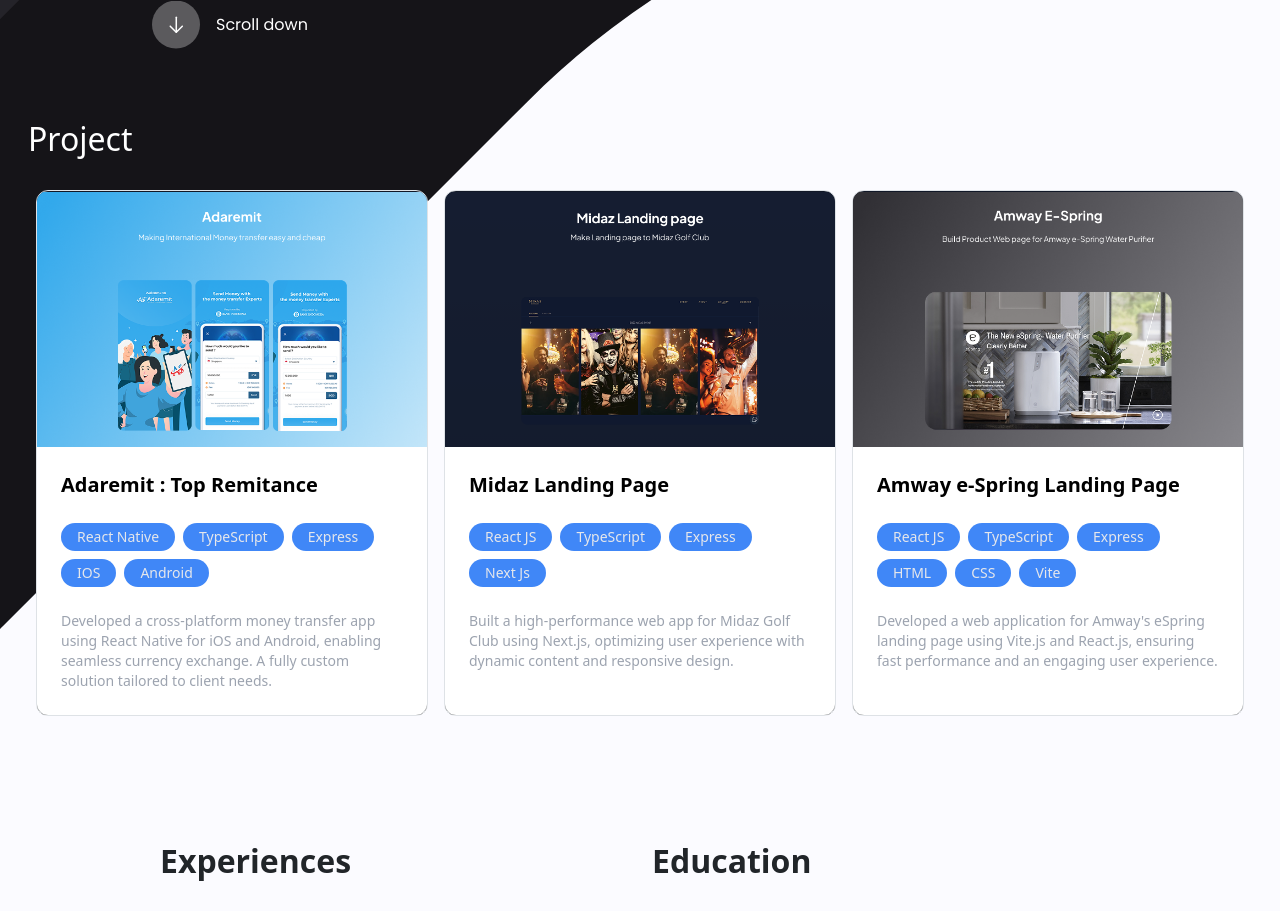
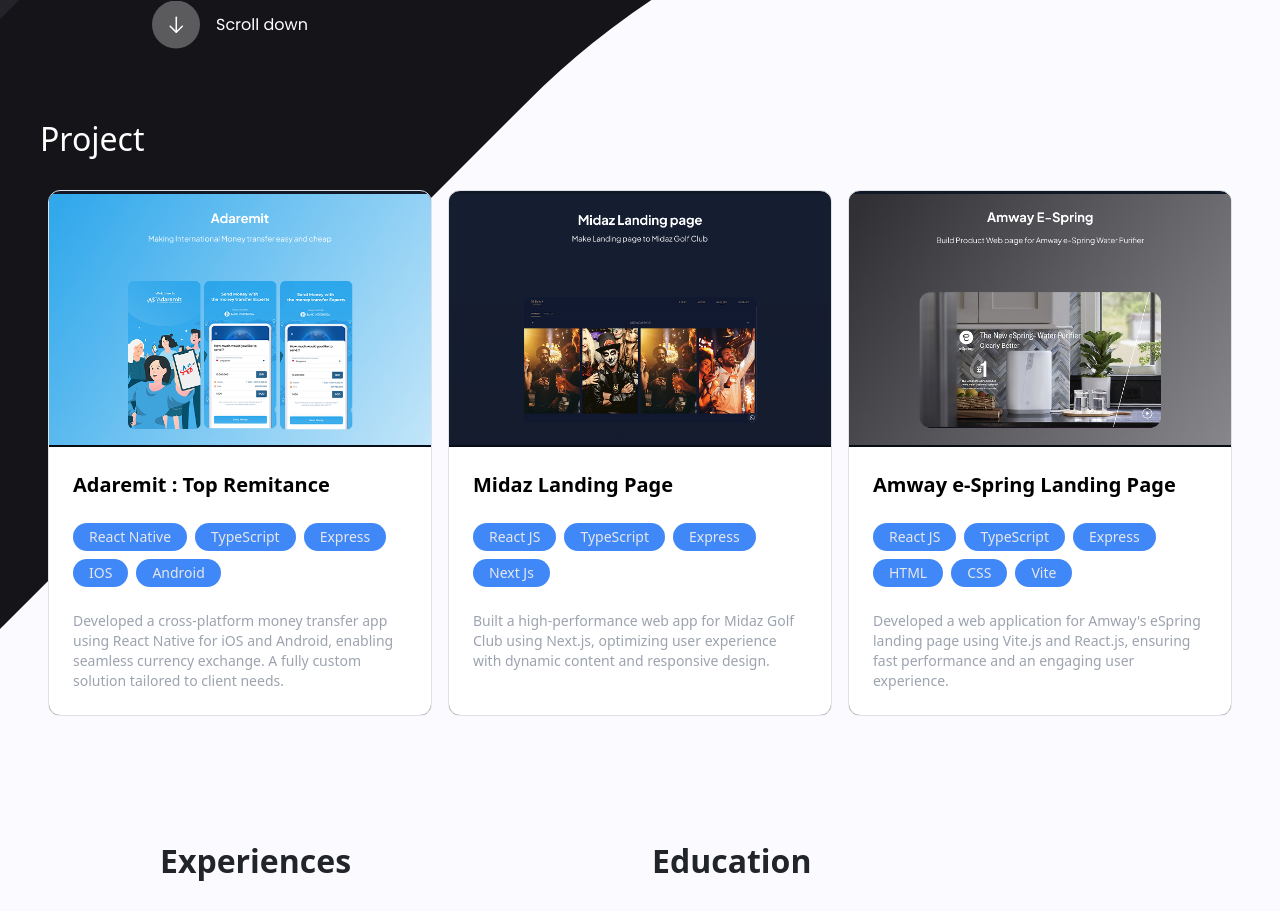
Before and after one commit to ALIFKI/frontend-alif, a React (Create React App) app: page / in a window 1280 px wide. Shown: the part 720-1631 px from the top of the page. Built offline with nearby package versions, Linux system fonts and the light colour scheme.

Commit message:
Update padding for project section in HomePage component

```diff
--- a/src/Page/HomePage/index.js
+++ b/src/Page/HomePage/index.js
@@ -389,7 +389,7 @@
         </Container>
         <Container className="mx-auto mt-10">
           <Row
-            className="justify-content-center align-items-center px-7 md:px-4"
+            className="justify-content-center align-items-center lg:px-7 md:px-4"
             ref={this.projectRef}
           >
             <Col md="12">
```
